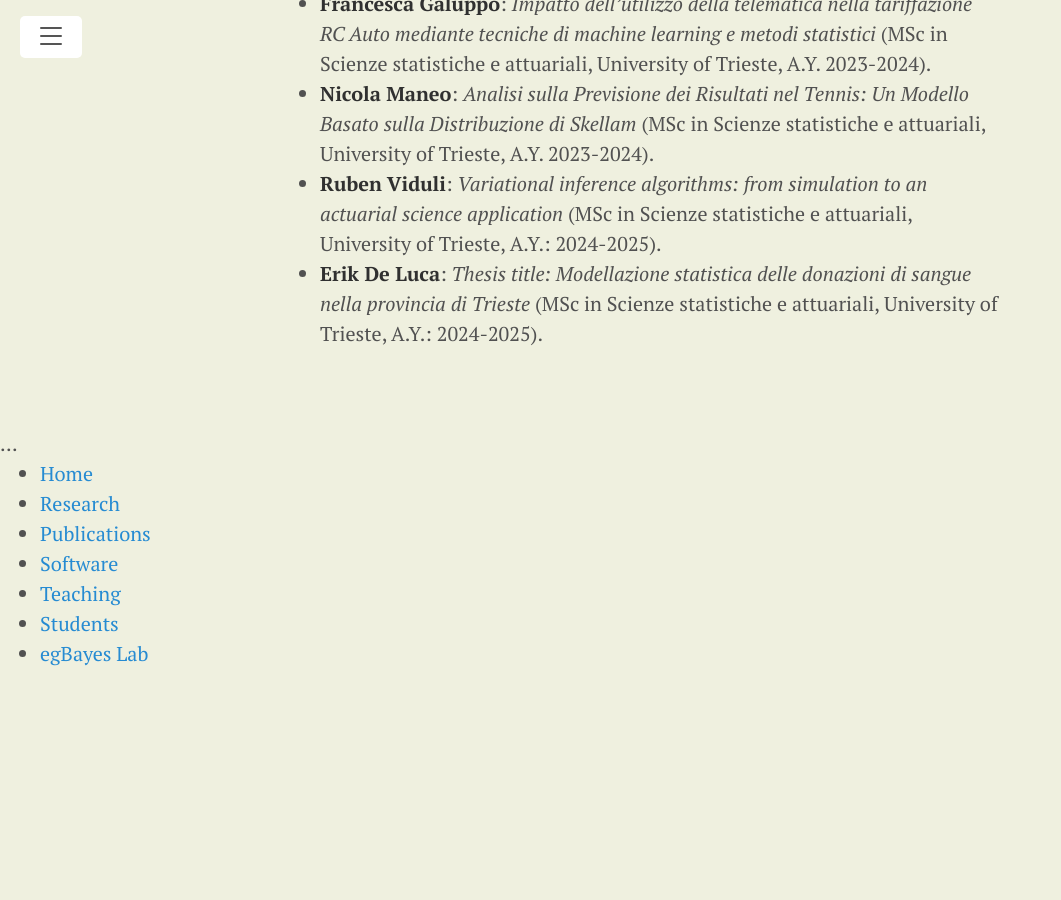
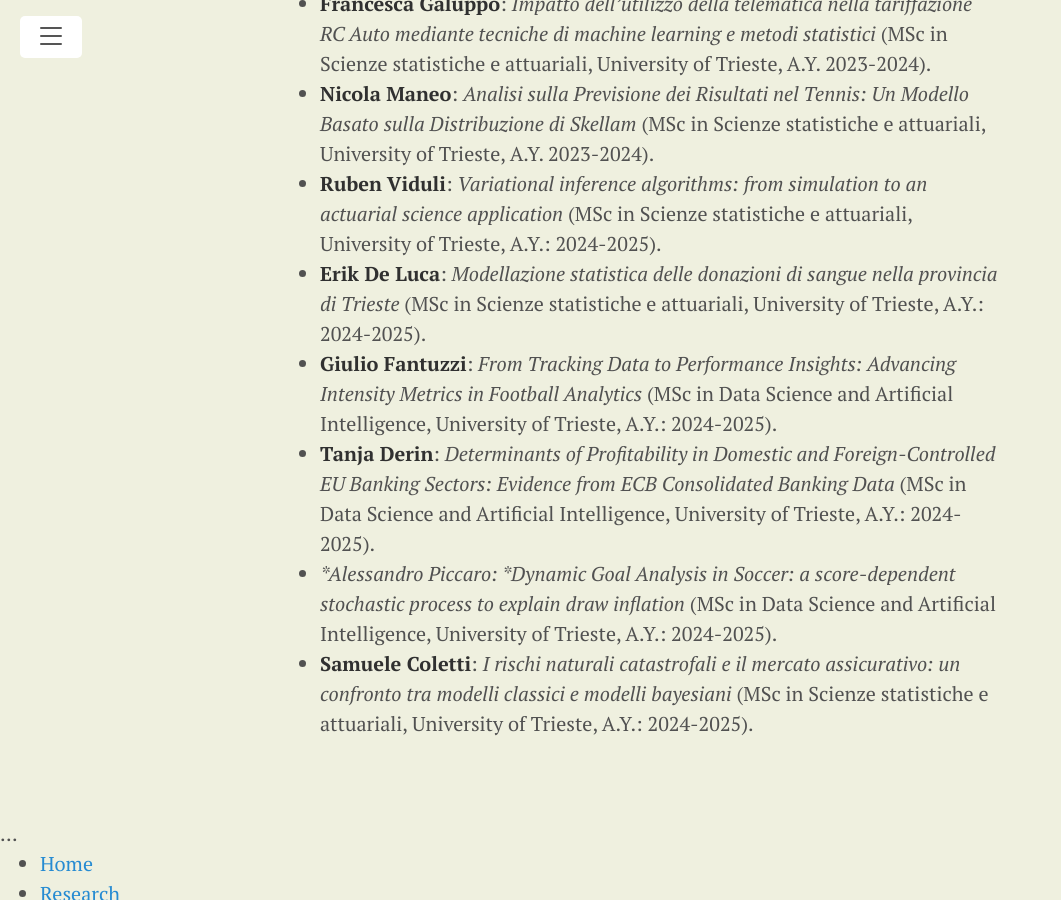
Before and after one commit to LeoEgidi/leoegidi.github.io, a Jekyll site: the page built from students.md, in a window 1280 px wide and 900 px high, scrolled down 2836 px. Shown: the whole window, without its empty margins (0-1061 px from the left). Built offline with Jekyll 4.4.1, drawn with Linux system fonts in a browser that asks for light colours; Markdown is read by kramdown in place of the engine named in the settings; before the commit the page ends 3525 px from its top, so only the background shows below that; some of the changed text lies outside the part shown.

Commit message:
Update students.md

```diff
--- a/students.md
+++ b/students.md
@@ -46,5 +46,10 @@ I supervise and co-supervise also 3 PhD students.
 - **Nicola Maneo**: *Analisi sulla Previsione dei Risultati nel Tennis: Un Modello Basato sulla Distribuzione di Skellam* (MSc in Scienze statistiche e attuariali, University of Trieste, A.Y. 2023-2024).
 - **Ruben Viduli**: *Variational inference algorithms: from simulation to
 an actuarial science application* (MSc in Scienze statistiche e attuariali, University of Trieste, A.Y.: 2024-2025).
-- **Erik De Luca**: *Thesis title: Modellazione statistica delle donazioni di
+- **Erik De Luca**: *Modellazione statistica delle donazioni di
 sangue nella provincia di Trieste* (MSc in Scienze statistiche e attuariali, University of Trieste, A.Y.: 2024-2025).
+- **Giulio Fantuzzi**: *From Tracking Data to Performance Insights: Advancing Intensity Metrics in Football Analytics* (MSc in Data Science and Artificial Intelligence, University of Trieste, A.Y.: 2024-2025).
+- **Tanja Derin**: *Determinants of Profitability in Domestic and Foreign-Controlled EU Banking
+Sectors: Evidence from ECB Consolidated Banking Data* (MSc in Data Science and Artificial Intelligence, University of Trieste, A.Y.: 2024-2025).
+- **Alessandro Piccaro: *Dynamic Goal Analysis in Soccer: a  score-dependent stochastic process to explain draw inflation* (MSc in Data Science and Artificial Intelligence, University of Trieste, A.Y.: 2024-2025).
+- **Samuele Coletti**: *I rischi naturali catastrofali e il mercato assicurativo: un confronto tra modelli classici e modelli bayesiani* (MSc in Scienze statistiche e attuariali, University of Trieste, A.Y.: 2024-2025).
```
Also changed, not shown: other parts of students.md (+1 -1 lines).
